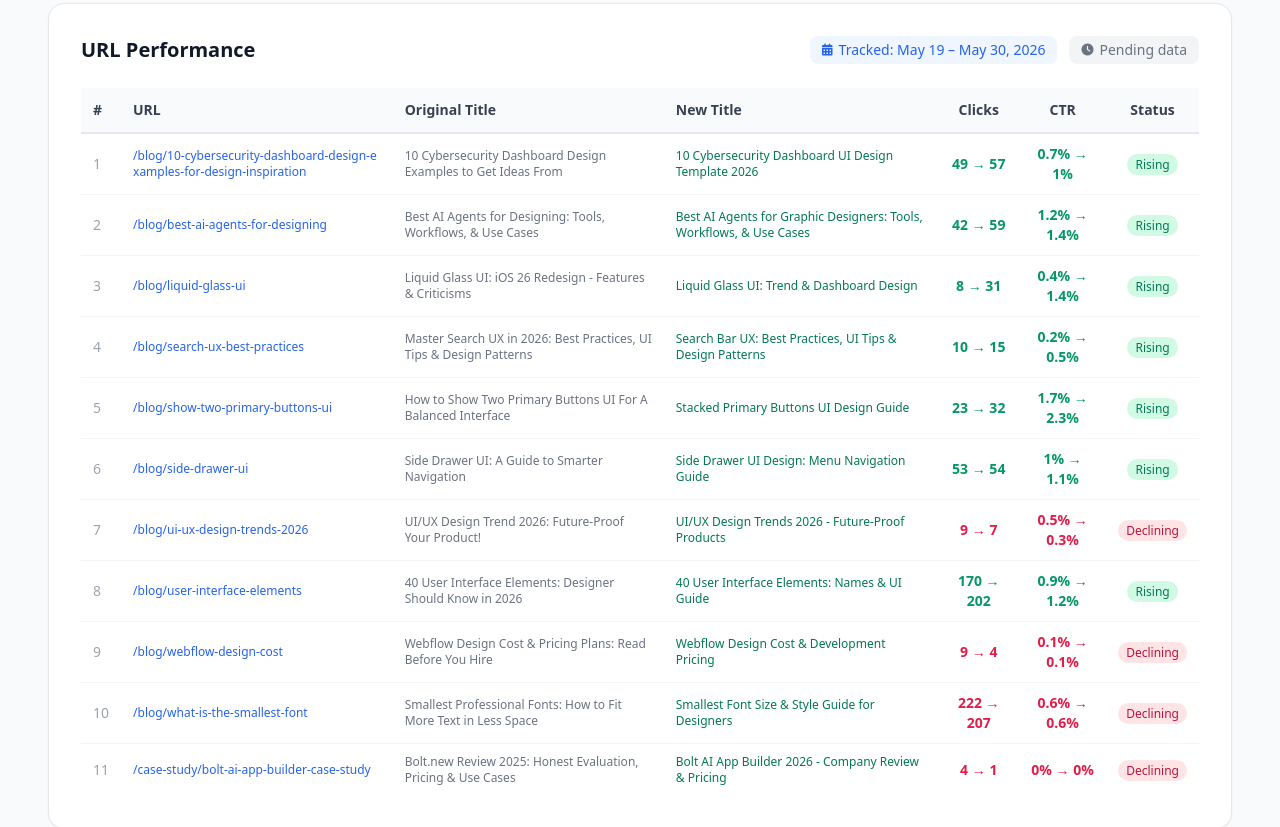
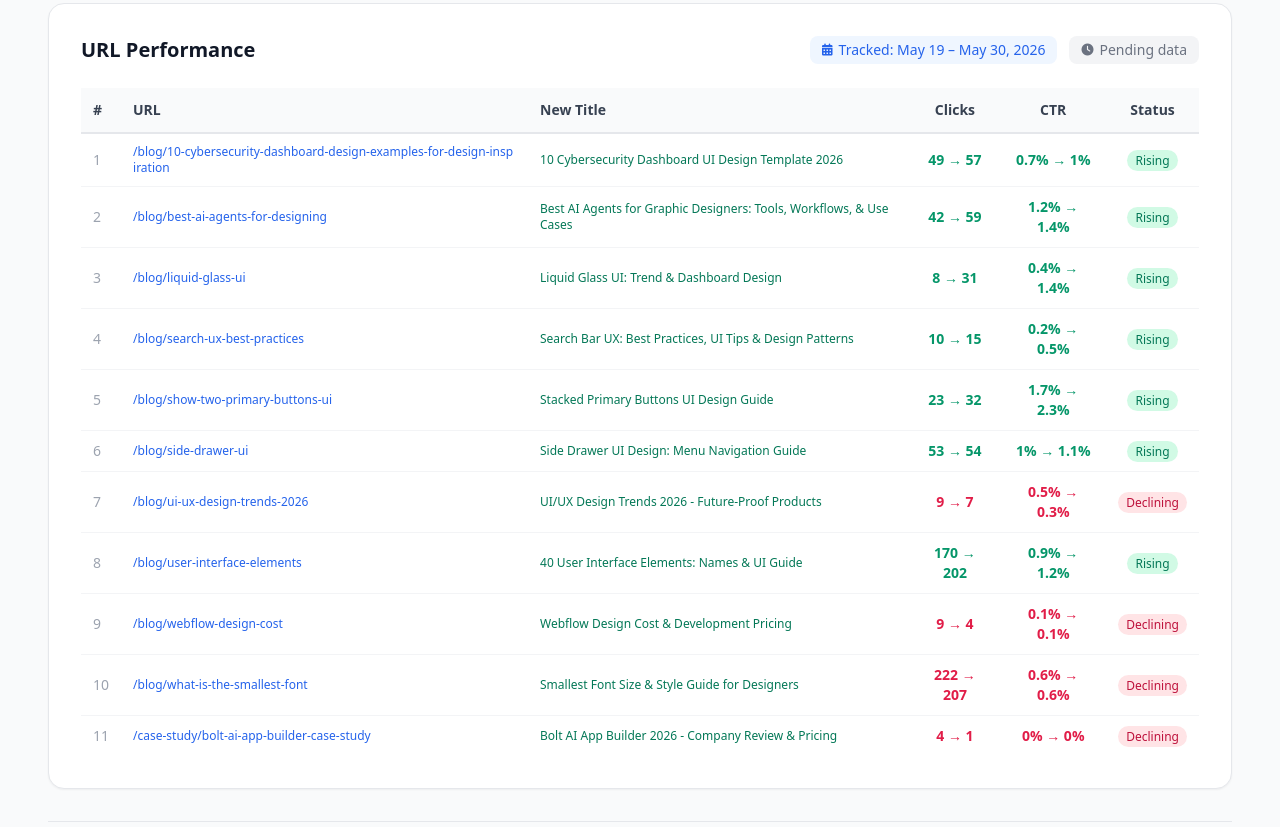
Before and after one commit to aouwalitshikkha/design-monk-repo, a plain HTML site: page results/index.html in a window 1280 px wide. Shown: the part 280-1107 px from the top of the page. Drawn offline with nearby package versions, Linux system fonts and the light colour scheme.

Commit message:
Remove Original Title column from results table

```diff
--- a/results/index.html
+++ b/results/index.html
@@ -46,7 +46,6 @@
             <tr class="border-b-2 border-gray-200 bg-gray-50">
               <th class="text-left py-3 px-3 font-semibold text-gray-700">#</th>
               <th class="text-left py-3 px-3 font-semibold text-gray-700">URL</th>
-              <th class="text-left py-3 px-3 font-semibold text-gray-700">Original Title</th>
               <th class="text-left py-3 px-3 font-semibold text-gray-700">New Title</th>
               <th class="text-center py-3 px-3 font-semibold text-gray-700">Clicks</th>
               <th class="text-center py-3 px-3 font-semibold text-gray-700">CTR</th>
@@ -57,7 +56,6 @@
             <tr class="border-b border-gray-100 hover:bg-gray-50">
               <td class="py-2.5 px-3 text-gray-400">1</td>
               <td class="py-2.5 px-3 text-blue-600 text-xs break-all">/blog/10-cybersecurity-dashboard-design-examples-for-design-inspiration</td>
-              <td class="py-2.5 px-3 text-gray-500 text-xs">10 Cybersecurity Dashboard Design Examples to Get Ideas From</td>
               <td class="py-2.5 px-3 text-emerald-700 text-xs font-medium">10 Cybersecurity Dashboard UI Design Template 2026</td>
               <td class="py-2.5 px-3 text-center text-emerald-600 font-semibold">49 → 57</td>
               <td class="py-2.5 px-3 text-center text-emerald-600 font-semibold">0.7% → 1%</td>
@@ -66,7 +64,6 @@
             <tr class="border-b border-gray-100 hover:bg-gray-50">
               <td class="py-2.5 px-3 text-gray-400">2</td>
               <td class="py-2.5 px-3 text-blue-600 text-xs break-all">/blog/best-ai-agents-for-designing</td>
-              <td class="py-2.5 px-3 text-gray-500 text-xs">Best AI Agents for Designing: Tools, Workflows, &amp; Use Cases</td>
               <td class="py-2.5 px-3 text-emerald-700 text-xs font-medium">Best AI Agents for Graphic Designers: Tools, Workflows, &amp; Use Cases</td>
               <td class="py-2.5 px-3 text-center text-emerald-600 font-semibold">42 → 59</td>
               <td class="py-2.5 px-3 text-center text-emerald-600 font-semibold">1.2% → 1.4%</td>
@@ -75,7 +72,6 @@
             <tr class="border-b border-gray-100 hover:bg-gray-50">
               <td class="py-2.5 px-3 text-gray-400">3</td>
               <td class="py-2.5 px-3 text-blue-600 text-xs break-all">/blog/liquid-glass-ui</td>
-              <td class="py-2.5 px-3 text-gray-500 text-xs">Liquid Glass UI: iOS 26 Redesign - Features &amp; Criticisms</td>
               <td class="py-2.5 px-3 text-emerald-700 text-xs font-medium">Liquid Glass UI: Trend &amp; Dashboard Design</td>
               <td class="py-2.5 px-3 text-center text-emerald-600 font-semibold">8 → 31</td>
               <td class="py-2.5 px-3 text-center text-emerald-600 font-semibold">0.4% → 1.4%</td>
@@ -84,7 +80,6 @@
             <tr class="border-b border-gray-100 hover:bg-gray-50">
               <td class="py-2.5 px-3 text-gray-400">4</td>
               <td class="py-2.5 px-3 text-blue-600 text-xs break-all">/blog/search-ux-best-practices</td>
-              <td class="py-2.5 px-3 text-gray-500 text-xs">Master Search UX in 2026: Best Practices, UI Tips &amp; Design Patterns</td>
               <td class="py-2.5 px-3 text-emerald-700 text-xs font-medium">Search Bar UX: Best Practices, UI Tips &amp; Design Patterns</td>
               <td class="py-2.5 px-3 text-center text-emerald-600 font-semibold">10 → 15</td>
               <td class="py-2.5 px-3 text-center text-emerald-600 font-semibold">0.2% → 0.5%</td>
@@ -93,7 +88,6 @@
             <tr class="border-b border-gray-100 hover:bg-gray-50">
               <td class="py-2.5 px-3 text-gray-400">5</td>
               <td class="py-2.5 px-3 text-blue-600 text-xs break-all">/blog/show-two-primary-buttons-ui</td>
-              <td class="py-2.5 px-3 text-gray-500 text-xs">How to Show Two Primary Buttons UI For A Balanced Interface</td>
               <td class="py-2.5 px-3 text-emerald-700 text-xs font-medium">Stacked Primary Buttons UI Design Guide</td>
               <td class="py-2.5 px-3 text-center text-emerald-600 font-semibold">23 → 32</td>
               <td class="py-2.5 px-3 text-center text-emerald-600 font-semibold">1.7% → 2.3%</td>
@@ -102,7 +96,6 @@
             <tr class="border-b border-gray-100 hover:bg-gray-50">
               <td class="py-2.5 px-3 text-gray-400">6</td>
               <td class="py-2.5 px-3 text-blue-600 text-xs break-all">/blog/side-drawer-ui</td>
-              <td class="py-2.5 px-3 text-gray-500 text-xs">Side Drawer UI: A Guide to Smarter Navigation</td>
               <td class="py-2.5 px-3 text-emerald-700 text-xs font-medium">Side Drawer UI Design: Menu Navigation Guide</td>
               <td class="py-2.5 px-3 text-center text-emerald-600 font-semibold">53 → 54</td>
               <td class="py-2.5 px-3 text-center text-emerald-600 font-semibold">1% → 1.1%</td>
@@ -111,7 +104,6 @@
             <tr class="border-b border-gray-100 hover:bg-gray-50">
               <td class="py-2.5 px-3 text-gray-400">7</td>
               <td class="py-2.5 px-3 text-blue-600 text-xs break-all">/blog/ui-ux-design-trends-2026</td>
-              <td class="py-2.5 px-3 text-gray-500 text-xs">UI/UX Design Trend 2026: Future-Proof Your Product!</td>
               <td class="py-2.5 px-3 text-emerald-700 text-xs font-medium">UI/UX Design Trends 2026 - Future-Proof Products</td>
               <td class="py-2.5 px-3 text-center text-rose-600 font-semibold">9 → 7</td>
               <td class="py-2.5 px-3 text-center text-rose-600 font-semibold">0.5% → 0.3%</td>
@@ -120,7 +112,6 @@
             <tr class="border-b border-gray-100 hover:bg-gray-50">
               <td class="py-2.5 px-3 text-gray-400">8</td>
               <td class="py-2.5 px-3 text-blue-600 text-xs break-all">/blog/user-interface-elements</td>
-              <td class="py-2.5 px-3 text-gray-500 text-xs">40 User Interface Elements: Designer Should Know in 2026</td>
               <td class="py-2.5 px-3 text-emerald-700 text-xs font-medium">40 User Interface Elements: Names &amp; UI Guide</td>
               <td class="py-2.5 px-3 text-center text-emerald-600 font-semibold">170 → 202</td>
               <td class="py-2.5 px-3 text-center text-emerald-600 font-semibold">0.9% → 1.2%</td>
@@ -129,7 +120,6 @@
             <tr class="border-b border-gray-100 hover:bg-gray-50">
               <td class="py-2.5 px-3 text-gray-400">9</td>
               <td class="py-2.5 px-3 text-blue-600 text-xs break-all">/blog/webflow-design-cost</td>
-              <td class="py-2.5 px-3 text-gray-500 text-xs">Webflow Design Cost &amp; Pricing Plans: Read Before You Hire</td>
               <td class="py-2.5 px-3 text-emerald-700 text-xs font-medium">Webflow Design Cost &amp; Development Pricing</td>
               <td class="py-2.5 px-3 text-center text-rose-600 font-semibold">9 → 4</td>
               <td class="py-2.5 px-3 text-center text-rose-600 font-semibold">0.1% → 0.1%</td>
@@ -138,7 +128,6 @@
             <tr class="border-b border-gray-100 hover:bg-gray-50">
               <td class="py-2.5 px-3 text-gray-400">10</td>
               <td class="py-2.5 px-3 text-blue-600 text-xs break-all">/blog/what-is-the-smallest-font</td>
-              <td class="py-2.5 px-3 text-gray-500 text-xs">Smallest Professional Fonts: How to Fit More Text in Less Space</td>
               <td class="py-2.5 px-3 text-emerald-700 text-xs font-medium">Smallest Font Size &amp; Style Guide for Designers</td>
               <td class="py-2.5 px-3 text-center text-rose-600 font-semibold">222 → 207</td>
               <td class="py-2.5 px-3 text-center text-rose-600 font-semibold">0.6% → 0.6%</td>
@@ -147,7 +136,6 @@
             <tr class="hover:bg-gray-50">
               <td class="py-2.5 px-3 text-gray-400">11</td>
               <td class="py-2.5 px-3 text-blue-600 text-xs break-all">/case-study/bolt-ai-app-builder-case-study</td>
-              <td class="py-2.5 px-3 text-gray-500 text-xs">Bolt.new Review 2025: Honest Evaluation, Pricing &amp; Use Cases</td>
               <td class="py-2.5 px-3 text-emerald-700 text-xs font-medium">Bolt AI App Builder 2026 - Company Review &amp; Pricing</td>
               <td class="py-2.5 px-3 text-center text-rose-600 font-semibold">4 → 1</td>
               <td class="py-2.5 px-3 text-center text-rose-600 font-semibold">0% → 0%</td>
```
